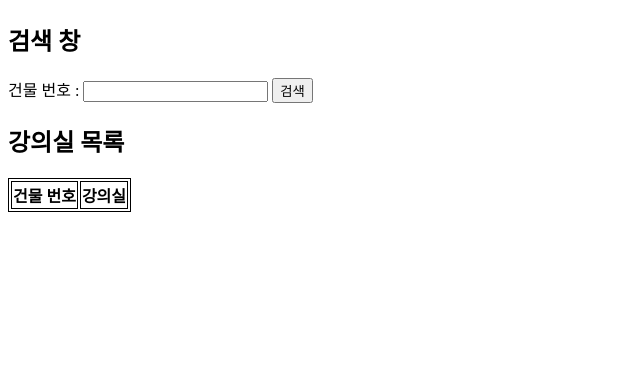
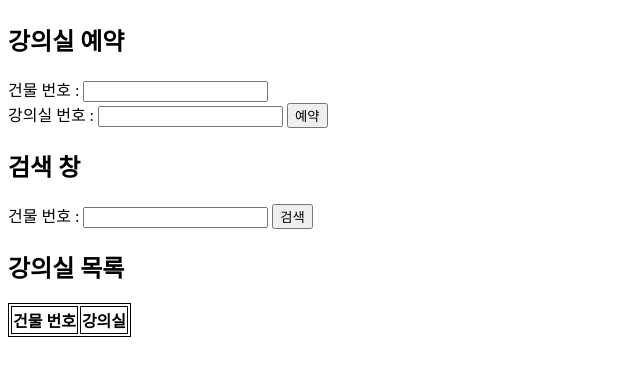
Before and after one commit to gidskql6671/database-team-project, a Spring app: page /classroom in a window 1280 px wide. Shown: the part 149-525 px from the top of the page, without its empty margins (0-640 px from the left). Run offline with Thymeleaf, Linux system fonts and the light colour scheme; the template is opened without the code that fills it, so the values that code supplies are empty.

Commit message:
강의실 예약 html 추가

```diff
--- a/src/main/resources/templates/classroom.html
+++ b/src/main/resources/templates/classroom.html
@@ -12,6 +12,18 @@
 </header>
 <main>
   <div class="classroom_container">
+    <div class="classroom_reservation">
+      <h2> 강의실 예약 </h2>
+      <form>
+        <label>
+          건물 번호  :
+          <input type="text" name="buildingNumber"> </br>
+          강의실 번호 :
+          <input type="text" name="classroomNumber">
+        </label>
+        <button> 예약 </button>
+      </form>
+    </div>
     <div class="classroom_search">
       <h2> 검색 창 </h2>
       <form>
```
